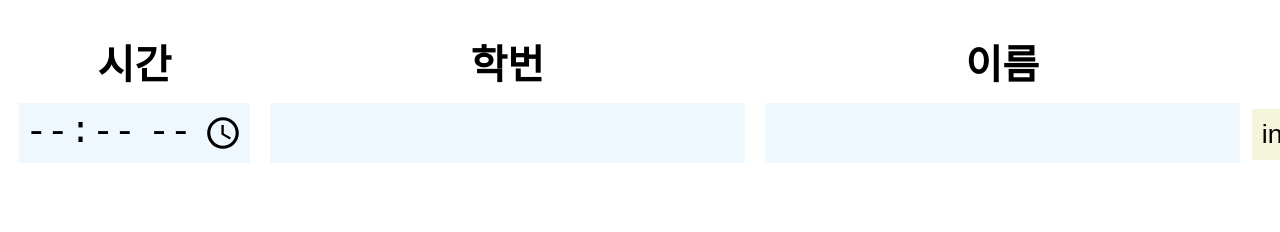
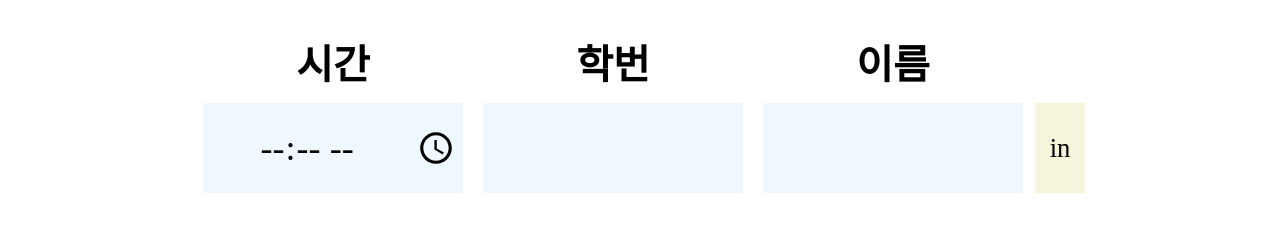
Before and after one commit to YerinKim125/ksa-gym, a plain HTML site: page index.html in a window 1280 px wide. Shown: the part 146-378 px from the top of the page. Drawn offline with Linux system fonts and the light colour scheme; a web font is replaced by a local one.

Commit message:
Update home.css

```diff
--- a/home.css
+++ b/home.css
@@ -27,16 +27,21 @@ tr{
 }
 .input{
     text-align: center;
+    font-family: 'S-CoreDream';
     font-size: 27pt;
     padding: 5px;
     margin: 8px;
     background-color: aliceblue;
     border: 0;
-    height: 50px;
+    width: 250px;
+    height: 80px;
 }
 .button{
     font-size: 20pt;
-    padding: 10px;
+    font-family: 'S-CoreDream';
+    padding: 5px;
     background-color: beige;
     border: 0;
+    width: 50px;
+    height: 90px;
 }
```
